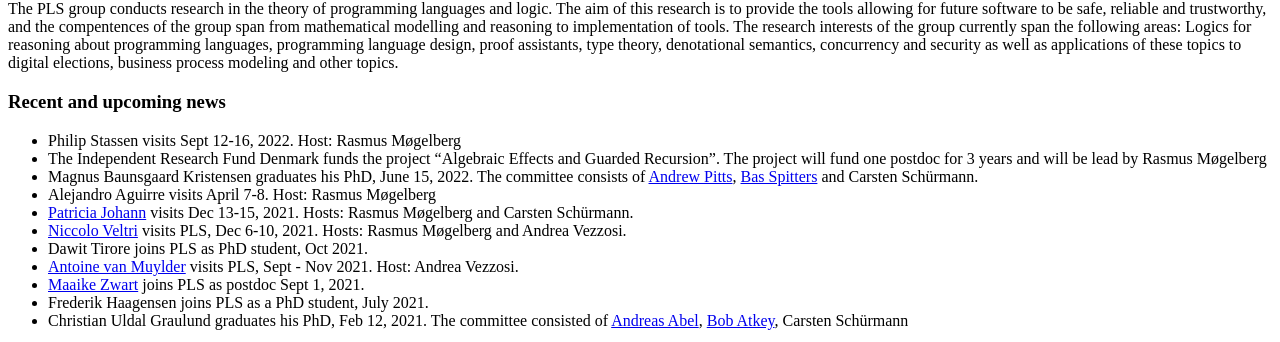
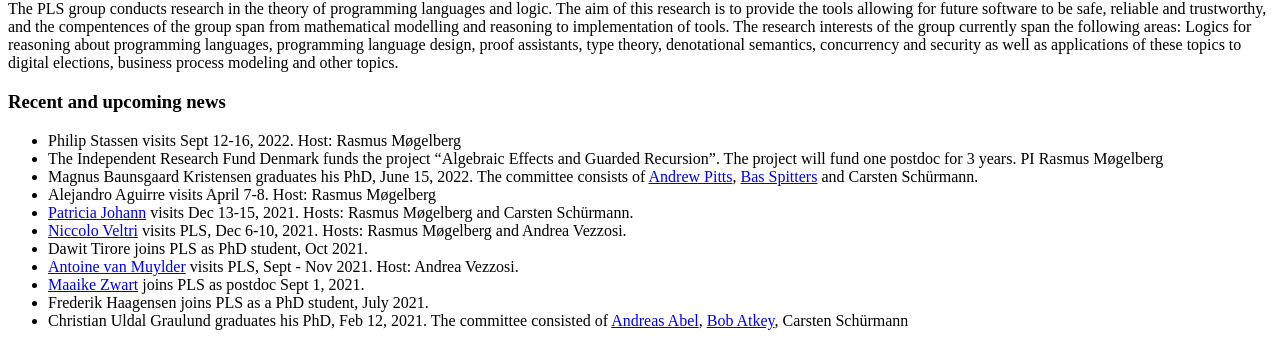
Before and after one commit to rmogelberg/pls.itu.dk, a Jekyll site: the page built from index.md, in a window 1280 px wide. Shown: the part 209-551 px from the top of the page. Built offline with Jekyll 4.4.1, drawn with Linux system fonts in a browser that asks for light colours.

Commit message:
News and projects

```diff
--- a/index.md
+++ b/index.md
@@ -17,7 +17,7 @@ The PLS group conducts research in the theory of programming languages and logic
 ### Recent and upcoming news
 
 - Philip Stassen visits Sept 12-16, 2022. Host: Rasmus Møgelberg
-- The Independent Research Fund Denmark funds the project "Algebraic Effects and Guarded Recursion". The project will fund one postdoc for 3 years and will be lead by Rasmus Møgelberg
+- The Independent Research Fund Denmark funds the project "Algebraic Effects and Guarded Recursion". The project will fund one postdoc for 3 years. PI Rasmus Møgelberg
 - Magnus Baunsgaard Kristensen graduates his PhD, June 15, 2022. The committee consists of [Andrew Pitts](https://www.cl.cam.ac.uk/~amp12/), [Bas Spitters](https://users-cs.au.dk/spitters/) and Carsten Schürmann.
 - Alejandro Aguirre visits April 7-8. Host: Rasmus Møgelberg
 - [Patricia Johann](https://cs.appstate.edu/~johannp/) visits Dec 13-15, 2021. Hosts: Rasmus Møgelberg and Carsten Schürmann.
```
